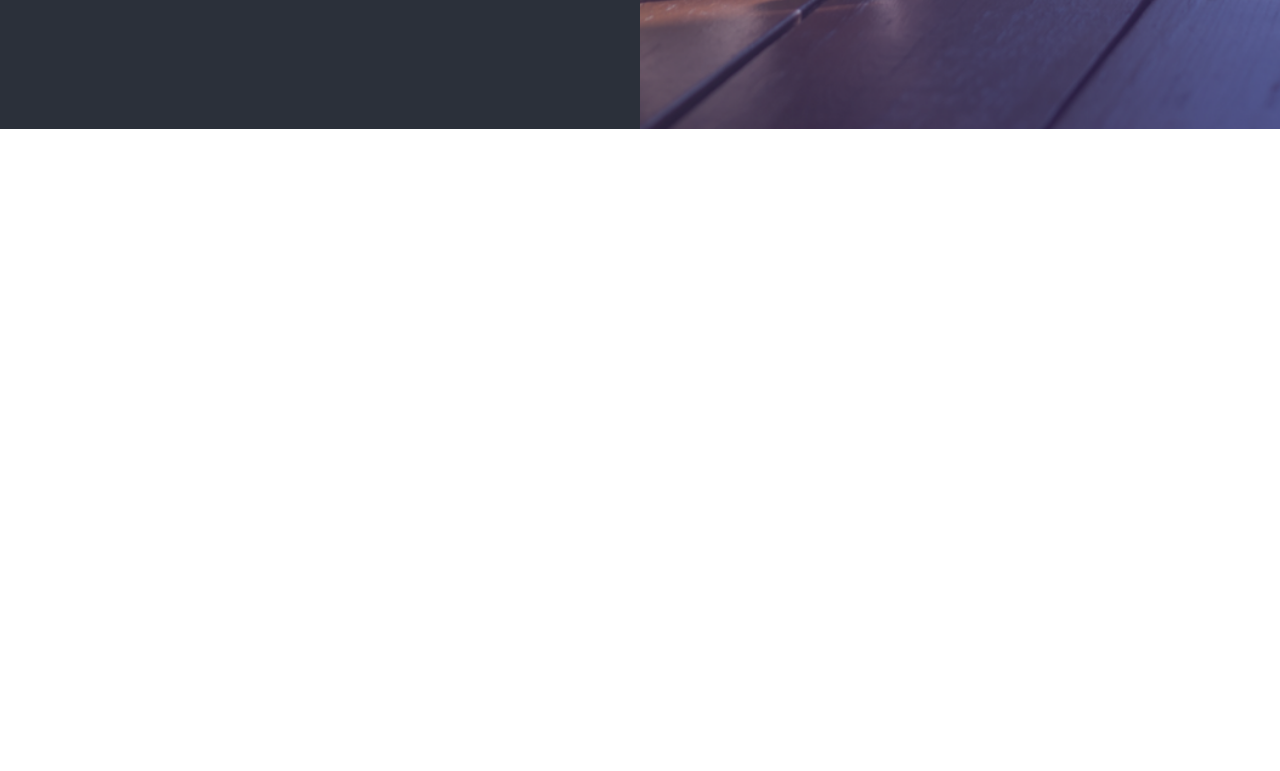
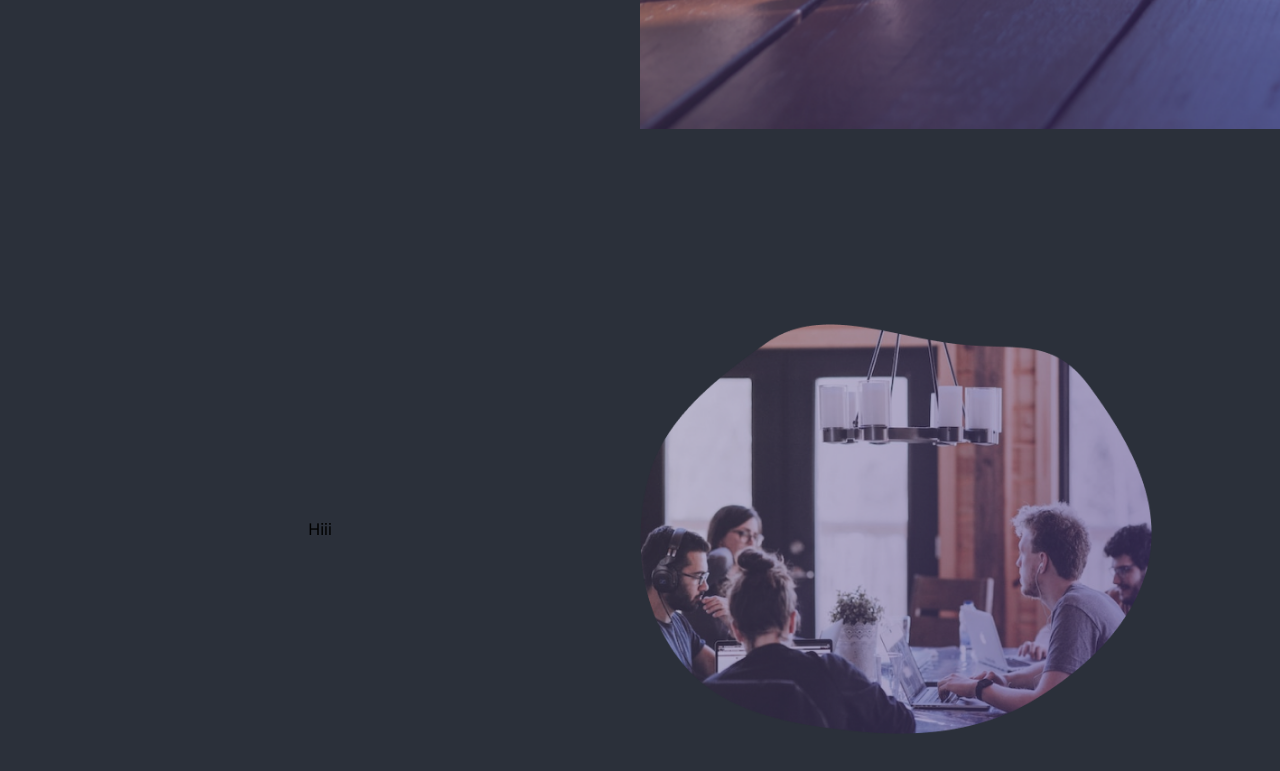
Before and after one commit to nikwib/Devinova, a Next.js app in the folder devinova/: page / in a window 1280 px wide. Shown: the part 671-1442 px from the top of the page. Before the commit the page ends 800 px from the top, so only its background shows below. Built offline with nearby package versions, Linux system fonts and the light colour scheme.

Commit message:
TextImage2

```diff
--- /dev/null
+++ b/devinova/app/components/TextImage2.tsx
@@ -0,0 +1,30 @@
+import Image, { StaticImageData } from "next/image";
+import React from "react";
+
+const TextImage2 = ({
+  image,
+  TextWithButton,
+  imageRight,
+}: {
+  image: StaticImageData;
+  TextWithButton: () => JSX.Element;
+  imageRight: boolean;
+}) => {
+
+  return (
+    <div
+      className={`flex flex-col md:flex-row bg-[#2B303A] w-full h-[100vh] ${
+        imageRight && "flex-col-reverse md:flex-row-reverse"
+      } `}
+    >
+      <div className="relative md:w-1/2 h-full flex justify-center items-center md:justify-start">
+        <Image alt="pic" src={image} className=" w-4/5 min-w-[291px] max-w-[325px] md:max-w-none" />
+      </div>
+      <div className="flex justify-center items-center md:w-1/2 h-full opacity-100">
+        <TextWithButton />
+      </div>
+    </div>
+  );
+};
+
+export default TextImage2;
--- a/devinova/app/page.tsx
+++ b/devinova/app/page.tsx
@@ -1,5 +1,8 @@
 import TextImage1 from "./components/TextImage1";
 import meetingImage from "../public/meeting.png"
+import meetingImage2 from "../public/meeting2.png"
+
+import TextImage2 from "./components/TextImage2";
 export default function Home() {
 
 const TextWithButton = () => {
@@ -8,6 +11,8 @@ const TextWithButton = () => {
 
   return (<>
     <TextImage1 image={meetingImage} TextWithButton={TextWithButton} imageRight={true} />
+    <TextImage2 image={meetingImage2} TextWithButton={TextWithButton} imageRight={true} />
+
     </>
   );
 }
```
Also changed, not shown: devinova/public/meeting2.png (added).
